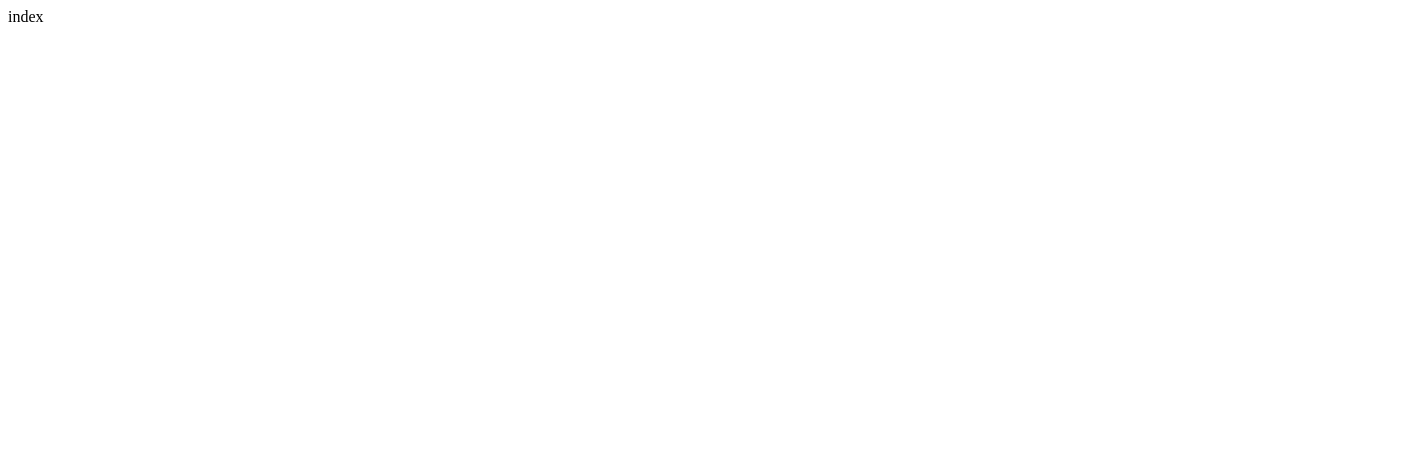
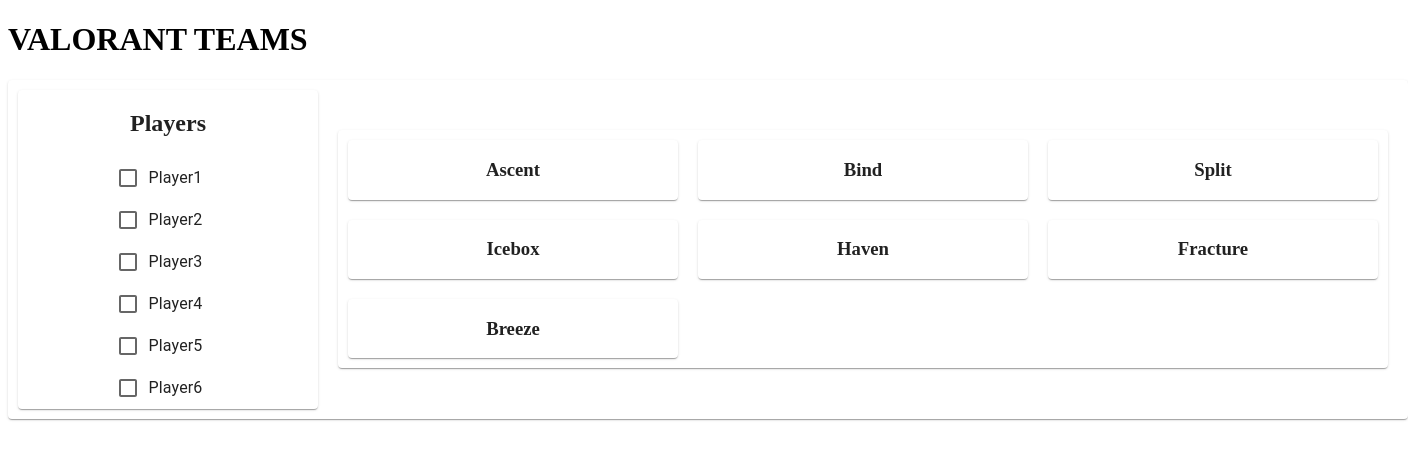
Before and after one commit to osakana4/valorant-teams, a React (Create React App) app: page / in a window 1280 px wide. Shown: the top 460 px of the page, 1408 px wide, since content can reach past the window. Built offline with nearby package versions, Linux system fonts and the light colour scheme.

Commit message:
Make TopPage.js

```diff
--- a/package.json
+++ b/package.json
@@ -3,11 +3,16 @@
   "version": "0.1.0",
   "private": true,
   "dependencies": {
+    "@emotion/react": "^11.9.3",
+    "@emotion/styled": "^11.9.3",
+    "@mui/material": "^5.8.4",
+    "@mui/system": "^5.8.4",
     "@testing-library/jest-dom": "^5.16.4",
     "@testing-library/react": "^13.3.0",
     "@testing-library/user-event": "^13.5.0",
     "react": "^18.2.0",
     "react-dom": "^18.2.0",
+    "react-router-dom": "^6.3.0",
     "react-scripts": "5.0.1",
     "web-vitals": "^2.1.4"
   },
--- a/src/App.js
+++ b/src/App.js
@@ -1,9 +1,16 @@
+import React, { useState, useEffect } from 'react'
+import { BrowserRouter, Routes, Route } from 'react-router-dom'
+
+import TopPage from './TopPage'
 
 function App() {
   return (
-    <div className="App">
-      index
-    </div>
+    <BrowserRouter>
+      <h1>VALORANT TEAMS</h1>
+      <Routes>
+        <Route path="/" element={<TopPage />} />
+      </Routes>
+    </BrowserRouter>
   );
 }
 
--- /dev/null
+++ b/src/TopPage.js
@@ -0,0 +1,84 @@
+import React from 'react'
+import { styled } from '@mui/system'
+import Paper from '@mui/material/Paper'
+import CheckBox from '@mui/material/Checkbox'
+import FormGroup from '@mui/material/FormGroup'
+import FormControlLabel from '@mui/material/FormControlLabel'
+
+
+const BackGroundPaper = styled(Paper)({
+    width: '1400px',
+    display: 'flex',
+    flexDirection: 'row',
+    alignItems: 'center'
+})
+
+const PlayersPaper = styled(Paper)({
+    width: '300px',
+    margin: '10px',
+    display: 'flex',
+    flexDirection: 'column',
+    alignItems: 'center'
+})
+
+const ResultPaper = styled(Paper)({
+    width: '1050px',
+    margin: '10px',
+    display: 'flex',
+    flexDirection: 'row',
+    flexWrap: 'wrap',
+    alignItems: 'center'
+})
+
+const MapPaper = styled(Paper)({
+    width: '330px',
+    margin: '10px',
+    display: 'flex',
+    flexDirection: 'column',
+    alignItems: 'center'
+})
+
+
+
+const TopPage = () => {
+    return (
+        <BackGroundPaper>
+            <PlayersPaper>
+                <h2>Players</h2>
+                <FormGroup>
+                    <FormControlLabel value="Player1" control={<CheckBox />} label="Player1" />
+                    <FormControlLabel value="Player2" control={<CheckBox />} label="Player2" />
+                    <FormControlLabel value="Player3" control={<CheckBox />} label="Player3" />
+                    <FormControlLabel value="Player4" control={<CheckBox />} label="Player4" />
+                    <FormControlLabel value="Player5" control={<CheckBox />} label="Player5" />
+                    <FormControlLabel value="Player5" control={<CheckBox />} label="Player6" />
+                </FormGroup>
+            </PlayersPaper>
+            <ResultPaper>
+                <MapPaper>
+                    <h3>Ascent</h3>
+                </MapPaper>
+                <MapPaper>
+                    <h3>Bind</h3>
+                </MapPaper>
+                <MapPaper>
+                    <h3>Split</h3>
+                </MapPaper>
+                <MapPaper>
+                    <h3>Icebox</h3>
+                </MapPaper>
+                <MapPaper>
+                    <h3>Haven</h3>
+                </MapPaper>
+                <MapPaper>
+                    <h3>Fracture</h3>
+                </MapPaper>
+                <MapPaper>
+                    <h3>Breeze</h3>
+                </MapPaper>
+            </ResultPaper>
+        </BackGroundPaper>
+    )
+}
+
+export default TopPage
```
Also changed, not shown: 1 other file (tests, documents, lock files or other folders).
